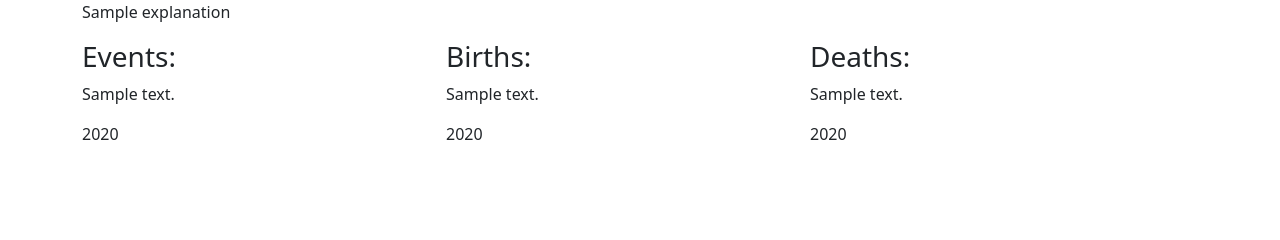
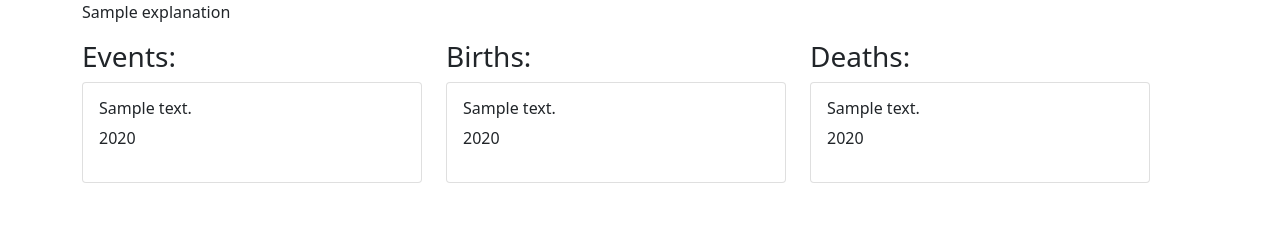
Before and after one commit to jadefogarty/one-day, a Node server app: template views/index.ejs in a window 1280 px wide. Shown: the part 345-585 px from the top of the page. Run offline with Node 20, Linux system fonts and the light colour scheme; the template is opened without the code that fills it: most values are stand-ins (such as "Sample title", 1, 10 or a date in 2020).

Commit message:
formattinf index page with api data

```diff
--- a/views/index.ejs
+++ b/views/index.ejs
@@ -63,13 +63,18 @@
                             <% if (mlData) { %>
                             <div class="col-sm">
 
-                            <div class="">
+                                <h3>Events: </h3>
+                                <div class="card-deck">
 
-                                <h3>Events: </h3>
                                     <% for(let i=-0; i < mlData.data.Events.length ; i++) {%>
-                                    <p><%= mlData.data.Events[i].text; %></p>
+                                        <div class="card">
+                                            <div class="card-body">
+                                        <h6><%= mlData.data.Events[i].text; %></h6>
                                         <p><%= mlData.data.Events[i].year; %></p>
                                         <!-- <p><%= mlData.data.Events[i].no_year_html; %></p> -->
+
+                                    </div>
+                                </div>
                                         <% } %>
 
                                 </div>
@@ -77,24 +82,36 @@
                         </div>
 
                         <div class="col-sm">
-                            <div class="">
                             <h3>Births: </h3>
+                            <div class="card-deck">
+
                                 <% for(let i=-0; i < mlData.data.Births.length ; i++) {%>
-                                    <p><%= mlData.data.Births[i].text; %></p>
+                                    <div class="card">
+                                        <div class="card-body">
+                                    <h6><%= mlData.data.Births[i].text; %></h6>
                                     <p><%= mlData.data.Births[i].year; %></p>
                                     <!-- <p><%= mlData.data.Births[i].no_year_html; %></p> -->
+
+                                </div>
+                            </div>
                                     <% } %>
 
                             </div>
                         </div>
 
                         <div class="col-sm">
-                            <div class="">
                             <h3>Deaths: </h3>
+                            <div class="card-deck">
+
                                 <% for(let i=-0; i < mlData.data.Deaths.length ; i++) {%>
-                                    <p><%= mlData.data.Deaths[i].text; %></p>
+                                    <div class="card">
+                                        <div class="card-body">
+                                    <h6><%= mlData.data.Deaths[i].text; %></h6>
                                     <p><%= mlData.data.Deaths[i].year; %></p>
                                     <!-- <p><%= mlData.data.Deaths[i].no_year_html; %></p> -->
+
+                                </div>
+                            </div>
                                     <% } %>
 
                             </div>
```
Lines whose indentation alone changed are shown as unchanged.
